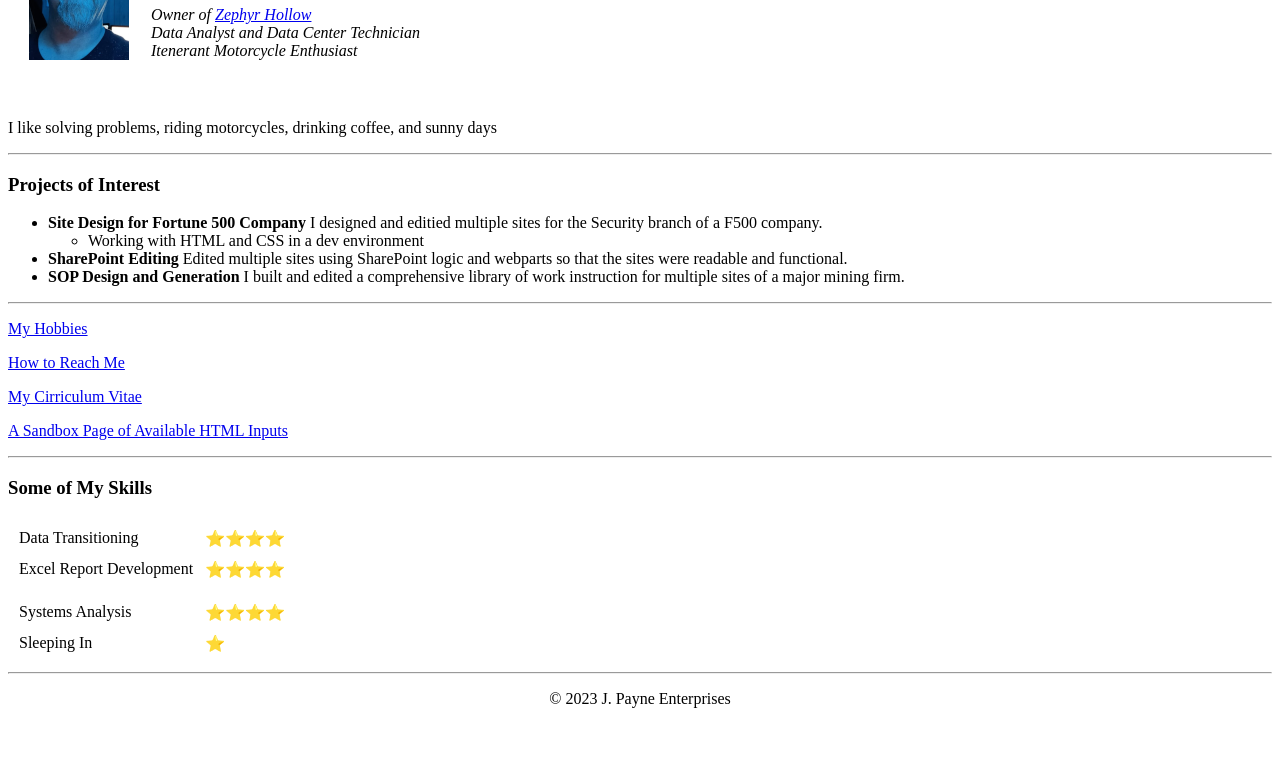
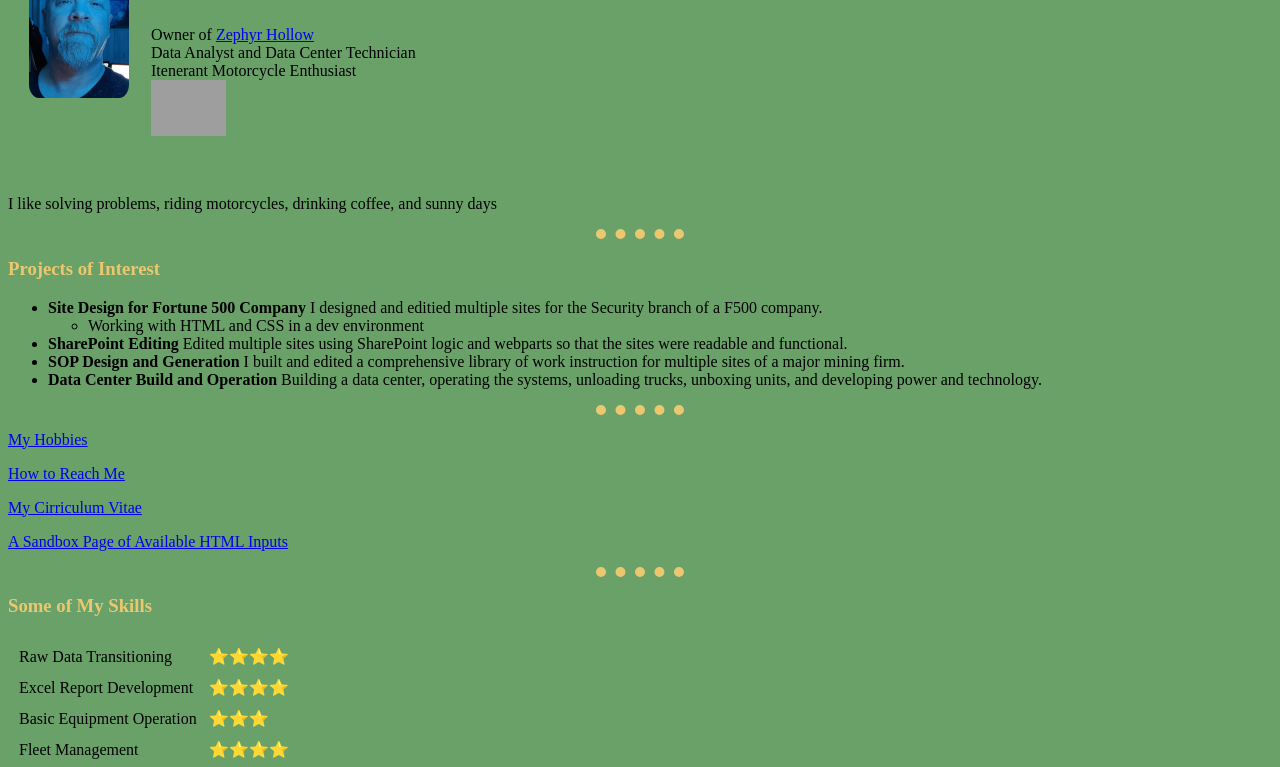
Before and after one commit to DaJMP/cv, a plain HTML site: page index.html in a window 1280 px wide. Shown: the part 106-873 px from the top of the page. Before the commit the page ends 830 px from the top, so only its background shows below. Drawn offline with Linux system fonts and the light colour scheme; grey boxes are pictures that could not be loaded.

Commit message:
Add files via upload

```diff
--- /dev/null
+++ b/css/styles.css
@@ -0,0 +1,40 @@
+/*************************************Tag Selectors***************************************/
+
+
+body {
+    background-color: #69a169;
+}
+hr {
+    width:7%;
+    border-width: 10px;
+    border-style: dotted none none;
+    border-color: rgb(235, 200, 111);
+
+}
+h1 {
+    color:rgb(235, 200, 111); font-family: georgia, Arial; text-decoration-line: underline; text-decoration-thickness: 2px;
+}
+h3 {
+ color:rgb(235, 200, 111);
+}
+
+
+/*************************************Class Selectors***************************************/
+
+.circular{
+    border-radius: 10%;
+}
+
+/*************************************ID Selectors***************************************/
+
+#title{
+    font-family:'Papyrus', 'Arial Narrow'; color:rgb(235, 200, 111); font-size: 60;
+}
+
+/*************************************Special Selectors***************************************/
+.tdata:hover {
+        background-color: blue;
+        }
+.tdata:active{
+        background-color: yellow;
+        }
--- a/index.html
+++ b/index.html
@@ -3,16 +3,25 @@
     <head>
         <meta charset="UTF-8">
         <title>Justin Payne</title>
+        <link rel="stylesheet" href="css/styles.css">
+
     </head>
     <body>
         <Table cellspacing ="20">
             <tr>
-                <td><img src="images/me.png" alt="The mug of the man"> </td>
+                <td rowspan="2"><img class="circular" src="images/me.png" alt="The mug of the man"> </td>
                 <td>
-                  <h1>Justin Payne</h1>
-                  <em>Owner of <a href="http://www.zephyrhollow.com">Zephyr Hollow</a>
+                  <h1 id="title">Justin Payne</h1>
+                  <em>
+                </td>
+            </tr>
+            <tr>
+                <td> Owner of <a href="http://www.zephyrhollow.com">Zephyr Hollow</a>
                   <br>Data Analyst and Data Center Technician
-                  <br>Itenerant Motorcycle Enthusiast</em>
+                  <br>Itenerant Motorcycle Enthusiast
+                  </em>
+                  <br><img width=75px src="https://em-content.zobj.net/source/skype/289/motorcycle_1f3cd-fe0f.png" alt="">
+
                 </td>
             </tr>
         </Table>
@@ -26,6 +35,7 @@
                 <ul><li>Working with HTML and CSS in a dev environment</li></ul></li>
                 <li><strong>SharePoint Editing</strong> Edited multiple sites using SharePoint logic and webparts so that the sites were readable and functional.</li>
                 <li><strong>SOP Design and Generation</strong> I built and edited a comprehensive library of work instruction for multiple sites of a major mining firm.</li>
+                <li><strong>Data Center Build and Operation</strong> Building a data center, operating the systems, unloading trucks, unboxing units, and developing power and technology.</li>
             </ul>
         <hr>
             <p><a href="./hobbies.html">My Hobbies</a></p>
@@ -36,31 +46,34 @@
         <h3>Some of My Skills</h3>
     <table cellspacing="10">
         <tr>
-            <td>
-                Data Transitioning
+            <td class="tdata">
+                Raw Data Transitioning
             </td>
             <td>⭐⭐⭐⭐
             </td>
         </tr>
         <tr>
-            <td>Excel Report Development
+            <td class="tdata">Excel Report Development
             </td>
             <td>⭐⭐⭐⭐
             </td>
         </tr>
+            <td class="tdata">Basic Equipment Operation
             </td>
-            <td>
+
+            <td>⭐⭐⭐
+            </td>
         <tr>
-            <td>
-                Systems Analysis
+            <td class="tdata">
+                Fleet Management
             </td>
             <td>⭐⭐⭐⭐
             </td>
         </tr>
         <tr>
-            <td>Sleeping In
+            <td class="tdata">Instructional Development
             </td>
-            <td>⭐
+            <td>⭐⭐⭐⭐
             </td>
         </tr>
     </table>
```
Also changed, not shown: contact.html (+2 -1 lines), cv.html (+1 -0 lines), hobbies.html (+1 -0 lines).
